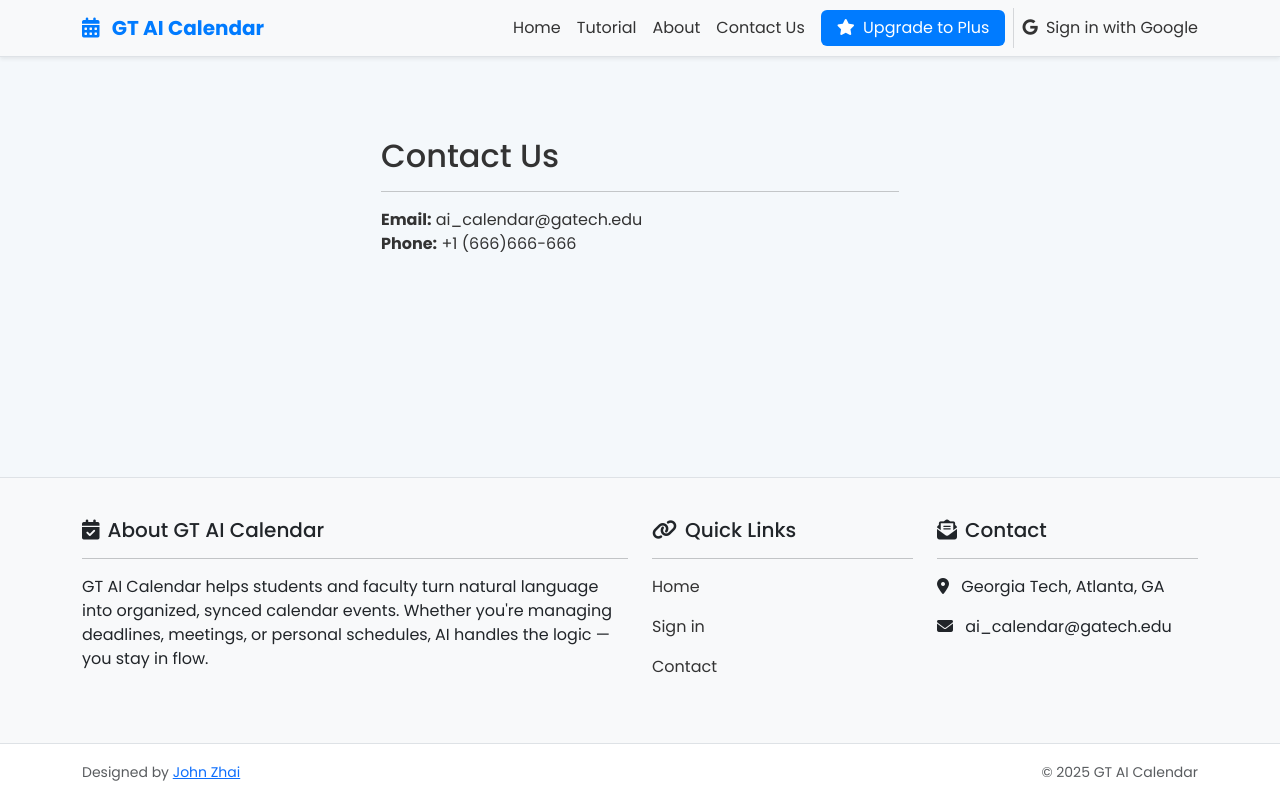
After one commit to xzhai45/AI_Calendar, a Django app: page /contact/ in a window 1280 px wide. The commit adds this page. Run offline with Django 5.2, Linux system fonts and the light colour scheme; data comes from the database, SQL or seed files in the repository; both versions use the stored data as it was after the commit; some libraries are stand-ins or nearby versions.

Commit message:
added tutorial and contact page

```diff
--- a/AI_calendar/AI_calendar/static/css/styles.css
+++ b/AI_calendar/AI_calendar/static/css/styles.css
@@ -70,3 +70,17 @@ body {
     max-width: 1000px;
     margin: 0 auto;
 }
+
+.video-container {
+    max-width: 1200px;
+    width: 90vw;
+    aspect-ratio: 16/9;
+    margin: 0 auto;
+    overflow: hidden;
+}
+
+.video-container iframe {
+    width: 100%;
+    height: 100%;
+    border: none;
+}
--- a/AI_calendar/AI_calendar/templates/base.html
+++ b/AI_calendar/AI_calendar/templates/base.html
@@ -36,7 +36,19 @@
                     {% endfor %}
 
                     <li class="nav-item">
+                        <a class="nav-link text-primary" href="{% url 'home.index' %}">Home</a>
+                    </li>
+
+                    <li class="nav-item">
+                        <a class="nav-link text-primary" href="{% url 'home.tutorial' %}">Tutorial</a>
+                    </li>
+
+                    <li class="nav-item">
                         <a class="nav-link text-primary" href="{% url 'home.about' %}">About</a>
+                    </li>
+
+                    <li class="nav-item">
+                        <a class="nav-link text-primary" href="{% url 'home.contact' %}">Contact Us</a>
                     </li>
 
                     <li class="nav-item ms-2">
@@ -74,7 +86,7 @@
     </main>
 
     <!-- Footer -->
-    <footer class="p-4 bg-light text-dark border-top mt-5">
+    <footer class="p-4 bg-light text-dark border-top mt-5" data-aos="fade-up" data-aos-delay="100">
         <div class="container">
             <div class="row mt-3">
                 <!-- About -->
@@ -102,7 +114,7 @@
                     {% else %}
                         <p><a class="nav-link text-dark" href="{% provider_login_url 'google' %}">Sign in</a></p>
                     {% endif %}
-                    <p><a class="nav-link text-dark" href="#">Contact</a></p>
+                    <p><a class="nav-link text-dark" href="{% url 'home.contact' %}">Contact</a></p>
                 </div>
 
                 <!-- Contact Info -->
--- /dev/null
+++ b/AI_calendar/home/templates/home/contact.html
@@ -0,0 +1,20 @@
+{% extends 'base.html' %}
+{% load static %}
+
+{% block content %}
+<div class="p-3">
+    <div class="container">
+        <div class="row mt-3">
+            <!-- Text Section -->
+            <div class="col-md-6 mx-auto mb-3 contact-us" data-aos="fade-up" data-aos-delay="100">
+                <h2>Contact Us</h2>
+                <hr />
+                <p>
+                    <strong>Email:</strong> ai_calendar@gatech.edu<br>
+                    <strong>Phone:</strong> +1 (666)666-666
+                </p>
+            </div>
+        </div>
+    </div>
+</div>
+{% endblock content %}
--- a/AI_calendar/home/templates/home/index.html
+++ b/AI_calendar/home/templates/home/index.html
@@ -9,11 +9,11 @@
 {% endblock %}
 
 {% block content %}
-<div class="container mt-5 text-center">
+<div class="container mt-5 text-center" data-aos="fade-up" data-aos-delay="100">
     <h1>Welcome to GT AI Calendar</h1>
     <p>Your AI-powered scheduling assistant</p>
 </div>
-<div class="container mt-3">
+<div class="container mt-3" data-aos="fade-up" data-aos-delay="100">
     <details>
         <summary class="text-muted">Debug Info (click to expand)</summary>
         <pre>{{ events|safe }}</pre>
@@ -21,7 +21,7 @@
     </details>
 </div>
 
-<div class="container mt-5">
+<div class="container mt-5" data-aos="fade-up" data-aos-delay="100">
     {% if calendars %}
     <div class="row">
         <!-- Calendar Selector -->
--- a/AI_calendar/home/urls.py
+++ b/AI_calendar/home/urls.py
@@ -13,4 +13,6 @@ urlpatterns = [
     path('poll-llm-status/', views.poll_llm_status, name='poll_llm_status'),
 
     path('plus/', views.plus, name='home.plus'),
+    path('contact/', views.contact, name='home.contact'),
+    path('tutorial/', views.tutorial, name='home.tutorial'),
 ]
--- a/AI_calendar/home/views.py
+++ b/AI_calendar/home/views.py
@@ -200,6 +200,16 @@ def plus(request):
     template_data['title'] = 'Plus'
     return render(request, 'home/plus.html', {'template_data': template_data})
 
+def contact(request):
+    template_data = {}
+    template_data['title'] = 'Contact'
+    return render(request, 'home/contact.html', {'template_data' : template_data})
+
+def tutorial(request):
+    template_data = {}
+    template_data['title'] = 'Tutorial'
+    return render(request, 'home/tutorial.html', {'template_data' : template_data})
+
 @csrf_exempt
 @require_POST
 @login_required
```
Also changed, not shown: AI_calendar/home/templates/home/tutorial.html (added, +16 -0 lines), AI_calendar/AI_calendar/static/img/contact_us.jpg (added), AI_calendar/db.sqlite3.
